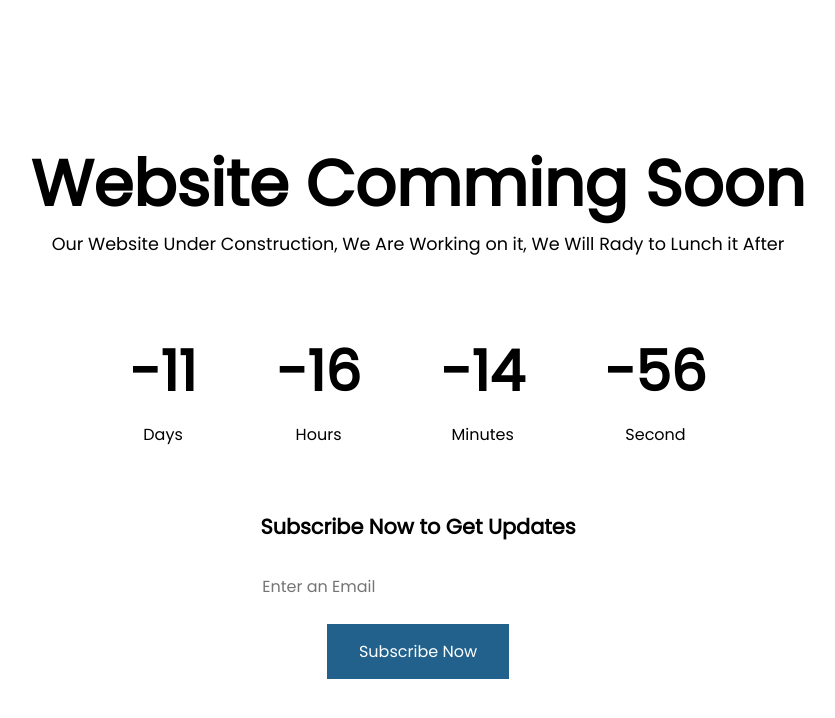
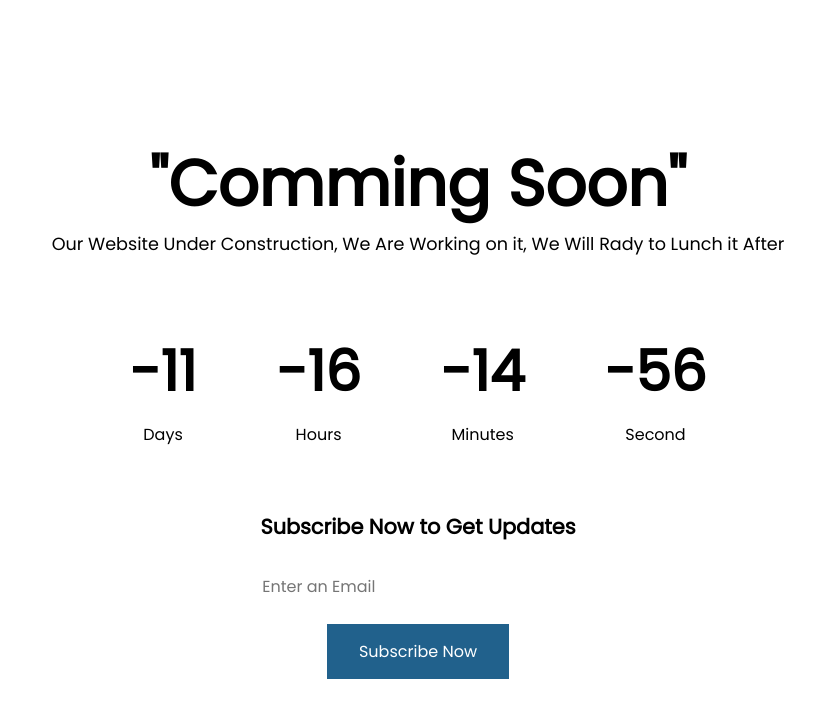
Before and after one commit to dinarsaraswati77/UAS_ManajemenProyek, a plain HTML site: page index.html in a window 1280 px wide. Shown: the whole page, without its empty margins (222-1057 px from the left). Drawn offline with Linux system fonts and the light colour scheme; files whose address does not match are found by name.

Commit message:
mengubah tulisan pada judul website

```diff
--- a/index.html
+++ b/index.html
@@ -11,7 +11,7 @@
     <header>
       <div class="coundown-timmer">
         <div class="content">
-          <h2>Website Comming Soon</h2>
+          <h2>"Comming Soon"</h2>
           <p>
             Our Website Under Construction, We Are Working on it, We Will Rady to Lunch it After
           </p>
```
